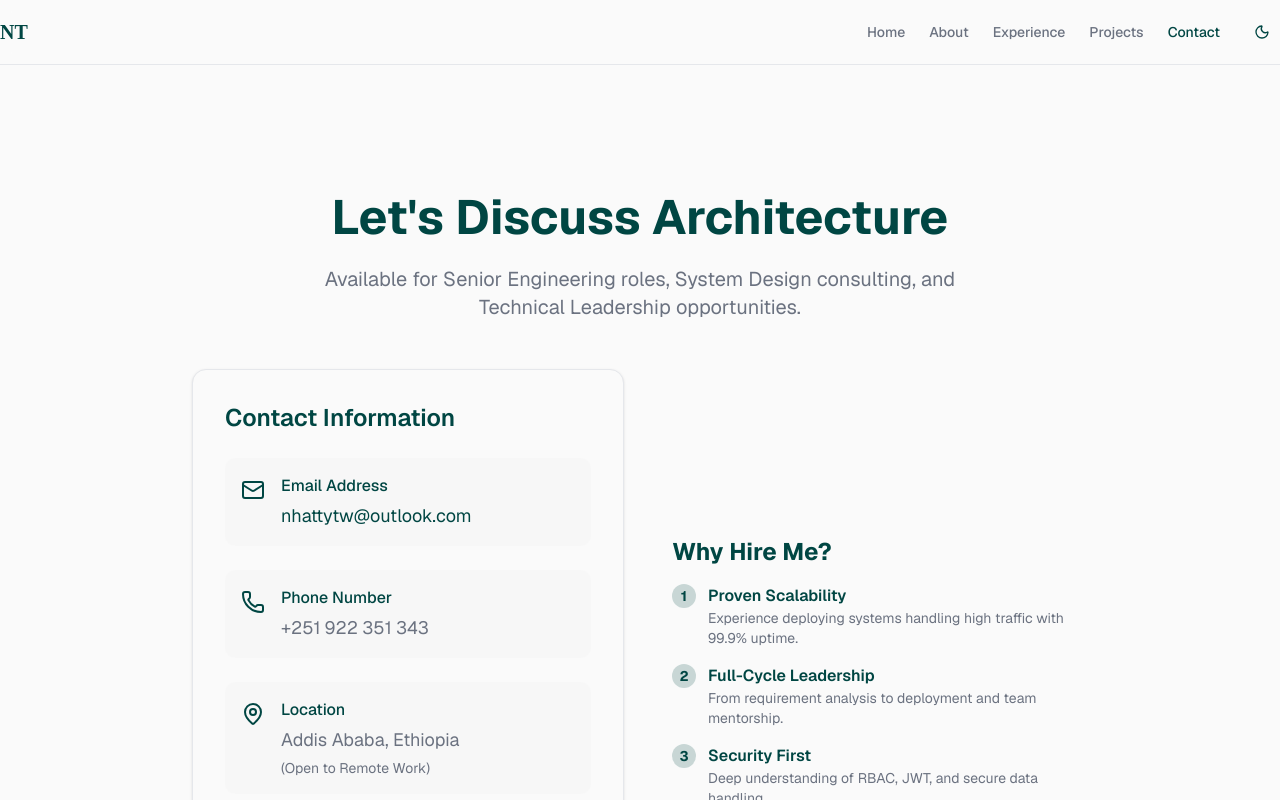
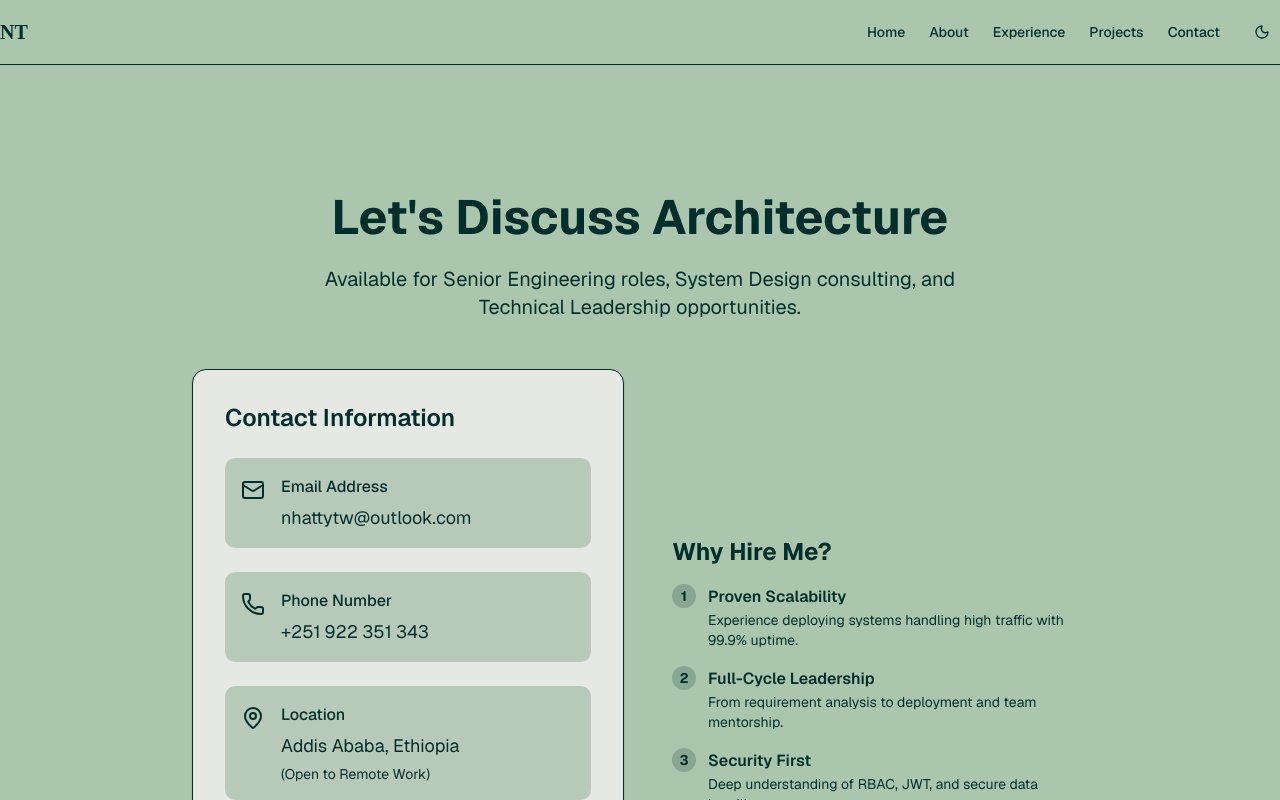
Before and after one commit to nhattytw/nathnael-portfolio, a Next.js app: page /contact in a window 1280 px wide. Shown: the top 800 px of the page. Built offline with nearby package versions, Linux system fonts and the light colour scheme.

Commit message:
Redesign color system with sage-green palette and improved dark mode

```diff
--- a/src/app/globals.css
+++ b/src/app/globals.css
@@ -1,76 +1,84 @@
 @import "tailwindcss";
 @import "tw-animate-css";
 
-/* Fixed dark mode selector to work with next-themes */
+@custom-variant dark (&:is(.dark *));
+
 :root {
-  --background: #fafafa;
-  --foreground: #004643;
-  --card: #fafafa;
-  --card-foreground: #004643;
-  --popover: #fafafa;
-  --popover-foreground: #004643;
-  --primary: #004643;
-  --primary-foreground: #fafafa;
-  --secondary: #f0f0f0;
-  --secondary-foreground: #004643;
-  --muted: #f5f5f5;
-  --muted-foreground: #6b7280;
-  --accent: #004643;
-  --accent-foreground: #fafafa;
+  /* 🎨 PALETTE DEFINITION */
+  --soft-sage: #aac6ad; /* Light Primary */
+  --deep-green: #002e2c; /* Dark Primary */
+  --warm-stone: #e6e8e4; /* Neutral */
+
+  /* === LIGHT MODE === */
+  /* Background: Soft Sage (User Request) */
+  --background: var(--soft-sage);
+  /* Text: Dark Primary */
+  --foreground: var(--deep-green);
+
+  /* Cards/Sections: Warm Stone (Contrast 14.4:1 against Text) */
+  --card: var(--warm-stone);
+  --card-foreground: var(--deep-green);
+
+  --popover: var(--warm-stone);
+  --popover-foreground: var(--deep-green);
+
+  --primary: var(--deep-green);
+  --primary-foreground: var(--warm-stone);
+
+  /* Alternating Sections: Slightly muted stone or transparent to show Sage */
+  --secondary: #d4dcd6;
+  --secondary-foreground: var(--deep-green);
+
+  --muted: #8aab8e; /* Darker Sage for subtle borders/text */
+  --muted-foreground: #002e2c;
+
+  --accent: var(--deep-green);
+  --accent-foreground: var(--warm-stone);
+
   --destructive: #ef4444;
-  --destructive-foreground: #fafafa;
-  --border: #e5e7eb;
-  --input: #e5e7eb;
-  --ring: #004643;
-  --chart-1: #004643;
-  --chart-2: #6b7280;
-  --chart-3: #9ca3af;
-  --chart-4: #d1d5db;
-  --chart-5: #f3f4f6;
+  --destructive-foreground: var(--warm-stone);
+
+  --border: var(--deep-green);
+  --input: var(--deep-green);
+  --ring: var(--deep-green);
+
   --radius: 0.625rem;
-  --sidebar: #fafafa;
-  --sidebar-foreground: #004643;
-  --sidebar-primary: #004643;
-  --sidebar-primary-foreground: #fafafa;
-  --sidebar-accent: #f0f0f0;
-  --sidebar-accent-foreground: #004643;
-  --sidebar-border: #e5e7eb;
-  --sidebar-ring: #004643;
 }
 
 .dark {
-  --background: #004643;
-  --foreground: #fafafa;
-  --card: #004643;
-  --card-foreground: #fafafa;
-  --popover: #004643;
-  --popover-foreground: #fafafa;
-  --primary: #fafafa;
-  --primary-foreground: #004643;
-  --secondary: #1a5a56;
-  --secondary-foreground: #fafafa;
-  --muted: #1a5a56;
-  --muted-foreground: #9ca3af;
-  --accent: #fafafa;
-  --accent-foreground: #004643;
-  --destructive: #ef4444;
-  --destructive-foreground: #fafafa;
-  --border: #1a5a56;
-  --input: #1a5a56;
-  --ring: #fafafa;
-  --chart-1: #fafafa;
-  --chart-2: #9ca3af;
-  --chart-3: #6b7280;
-  --chart-4: #374151;
-  --chart-5: #1f2937;
-  --sidebar: #004643;
-  --sidebar-foreground: #fafafa;
-  --sidebar-primary: #fafafa;
-  --sidebar-primary-foreground: #004643;
-  --sidebar-accent: #1a5a56;
-  --sidebar-accent-foreground: #fafafa;
-  --sidebar-border: #1a5a56;
-  --sidebar-ring: #fafafa;
+  /* === DARK MODE === */
+  /* Background: Deep Green */
+  --background: var(--deep-green);
+  /* Text: Warm Stone (No Pure White) */
+  --foreground: var(--warm-stone);
+
+  /* Cards: Slightly lighter green or transparent with border */
+  --card: #003b39;
+  --card-foreground: var(--warm-stone);
+
+  --popover: #003b39;
+  --popover-foreground: var(--warm-stone);
+
+  /* Primary Action: Soft Sage */
+  --primary: var(--soft-sage);
+  --primary-foreground: var(--deep-green);
+
+  /* Alternating Sections */
+  --secondary: #002624; /* Slightly darker than bg */
+  --secondary-foreground: var(--soft-sage);
+
+  --muted: #001f1d;
+  --muted-foreground: #8aab8e;
+
+  --accent: var(--soft-sage);
+  --accent-foreground: var(--deep-green);
+
+  --destructive: #7f1d1d;
+  --destructive-foreground: var(--soft-sage);
+
+  --border: #1a4d4a;
+  --input: #1a4d4a;
+  --ring: var(--soft-sage);
 }
 
 @theme inline {
@@ -93,23 +101,11 @@
   --color-border: var(--border);
   --color-input: var(--input);
   --color-ring: var(--ring);
-  --color-chart-1: var(--chart-1);
-  --color-chart-2: var(--chart-2);
-  --color-chart-3: var(--chart-3);
-  --color-chart-4: var(--chart-4);
-  --color-chart-5: var(--chart-5);
+
   --radius-sm: calc(var(--radius) - 4px);
   --radius-md: calc(var(--radius) - 2px);
   --radius-lg: var(--radius);
   --radius-xl: calc(var(--radius) + 4px);
-  --color-sidebar: var(--sidebar);
-  --color-sidebar-foreground: var(--sidebar-foreground);
-  --color-sidebar-primary: var(--sidebar-primary);
-  --color-sidebar-primary-foreground: var(--sidebar-primary-foreground);
-  --color-sidebar-accent: var(--sidebar-accent);
-  --color-sidebar-accent-foreground: var(--sidebar-accent-foreground);
-  --color-sidebar-border: var(--sidebar-border);
-  --color-sidebar-ring: var(--sidebar-ring);
 }
 
 @layer base {
@@ -117,6 +113,6 @@
     @apply border-border outline-ring/50;
   }
   body {
-    @apply bg-background text-foreground;
+    @apply bg-background text-foreground transition-colors duration-300 leading-relaxed;
   }
 }
```
